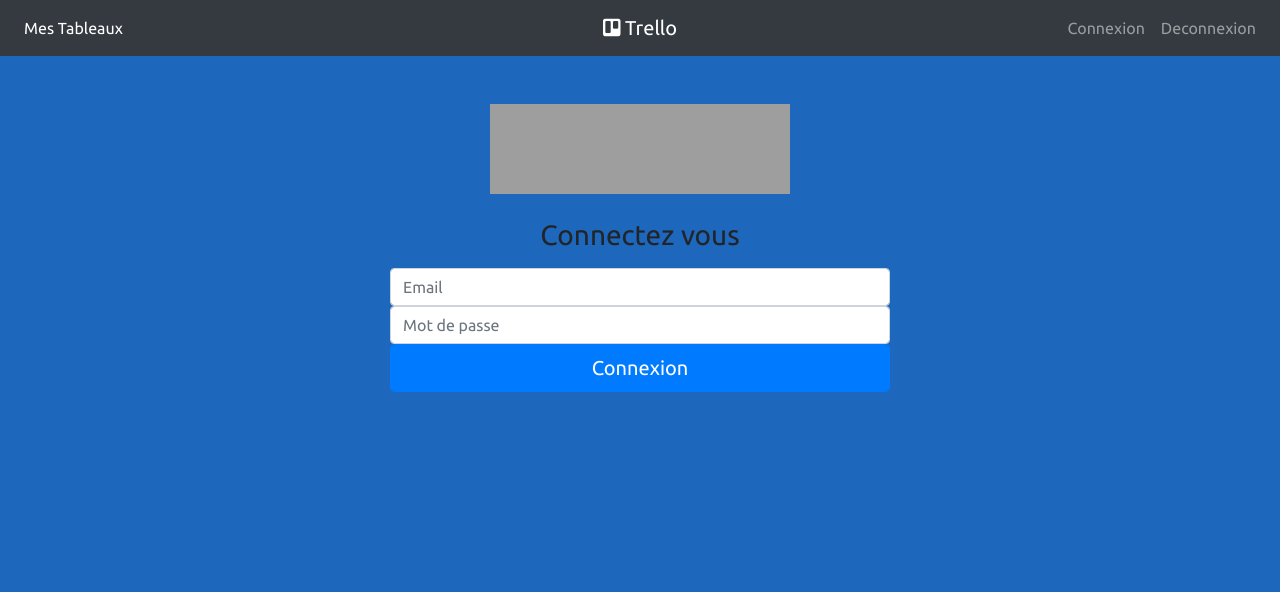
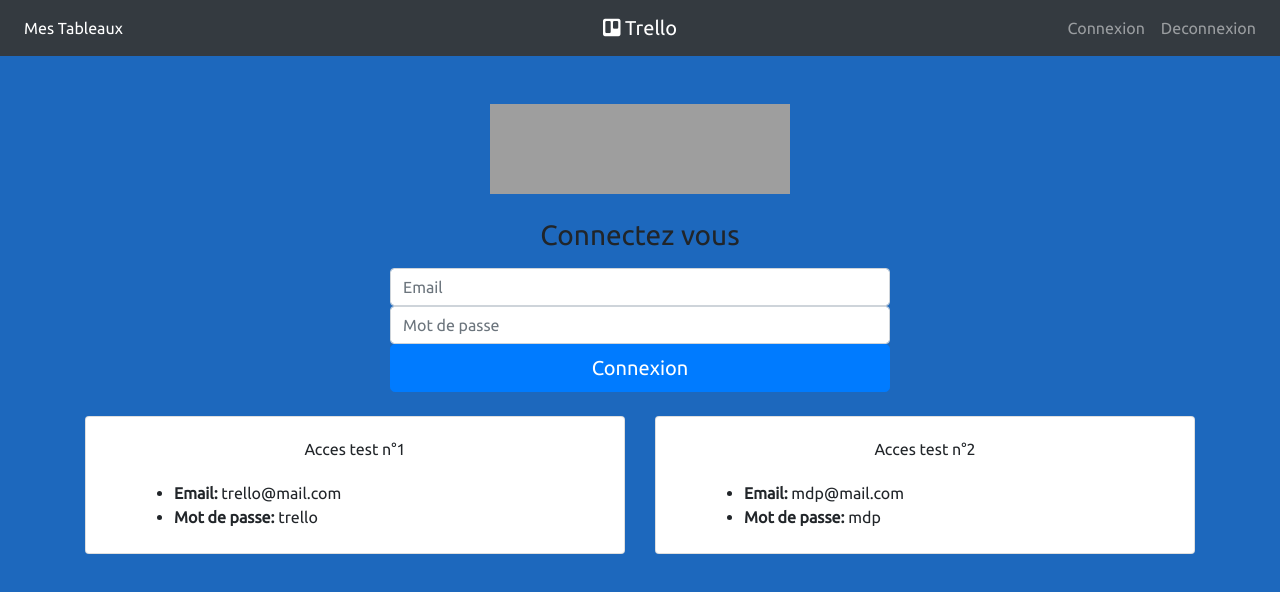
Before and after one commit to BackGrowZ/ProtoTrello, a React (Create React App) app in the folder tableau/: page /login in a window 1280 px wide. Shown: the top 592 px of the page. Built offline with nearby package versions, Linux system fonts and the light colour scheme; grey boxes are pictures that could not be loaded.

Commit message:
add login test on login.js

```diff
--- a/tableau/src/component/login/Login.js
+++ b/tableau/src/component/login/Login.js
@@ -49,6 +49,29 @@
               <button className="btn btn-lg btn-primary btn-block">Connexion</button>
             </form>
           </div>
+          <br />
+          <div class="row">
+            <div class="col">
+              <div className="card">
+                <div className="card-body text-center">Acces test n°1</div>
+                <ul className="ml-5 pb-2">
+                  <li><b>Email: </b>trello@mail.com</li>
+                  <li><b>Mot de passe: </b>trello</li>
+                </ul>
+              </div>
+            </div>
+            <div class="col">
+              <div className="card">
+                <div className="card-body text-center">Acces test n°2</div>
+                <ul className="ml-5 pb-2">
+                  <li><b>Email: </b>mdp@mail.com</li>
+                  <li><b>Mot de passe: </b>mdp</li>
+                </ul>
+              </div>
+            </div>
+          </div>
+
+
         </div>
       </Fragment>
     )
```
